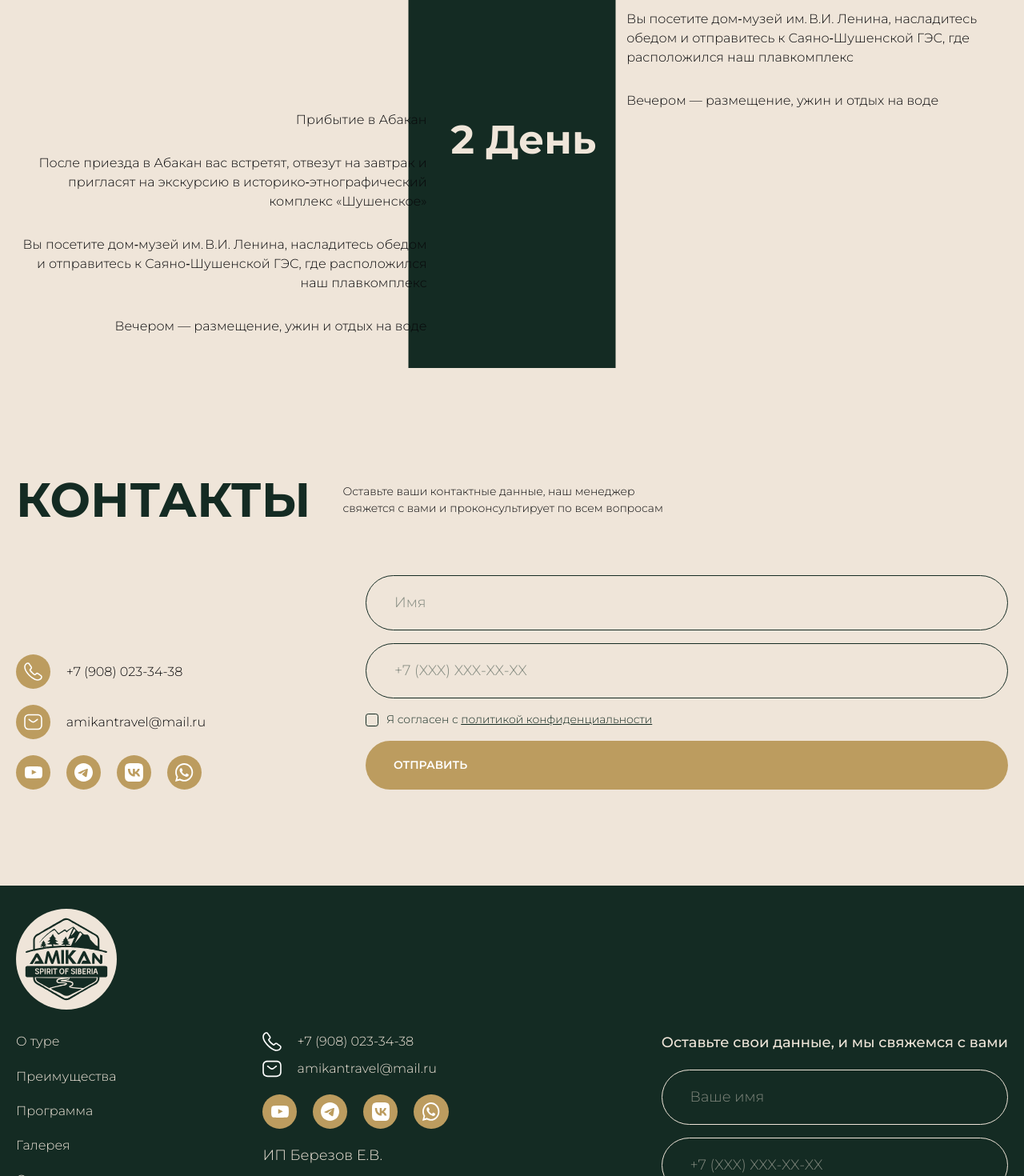
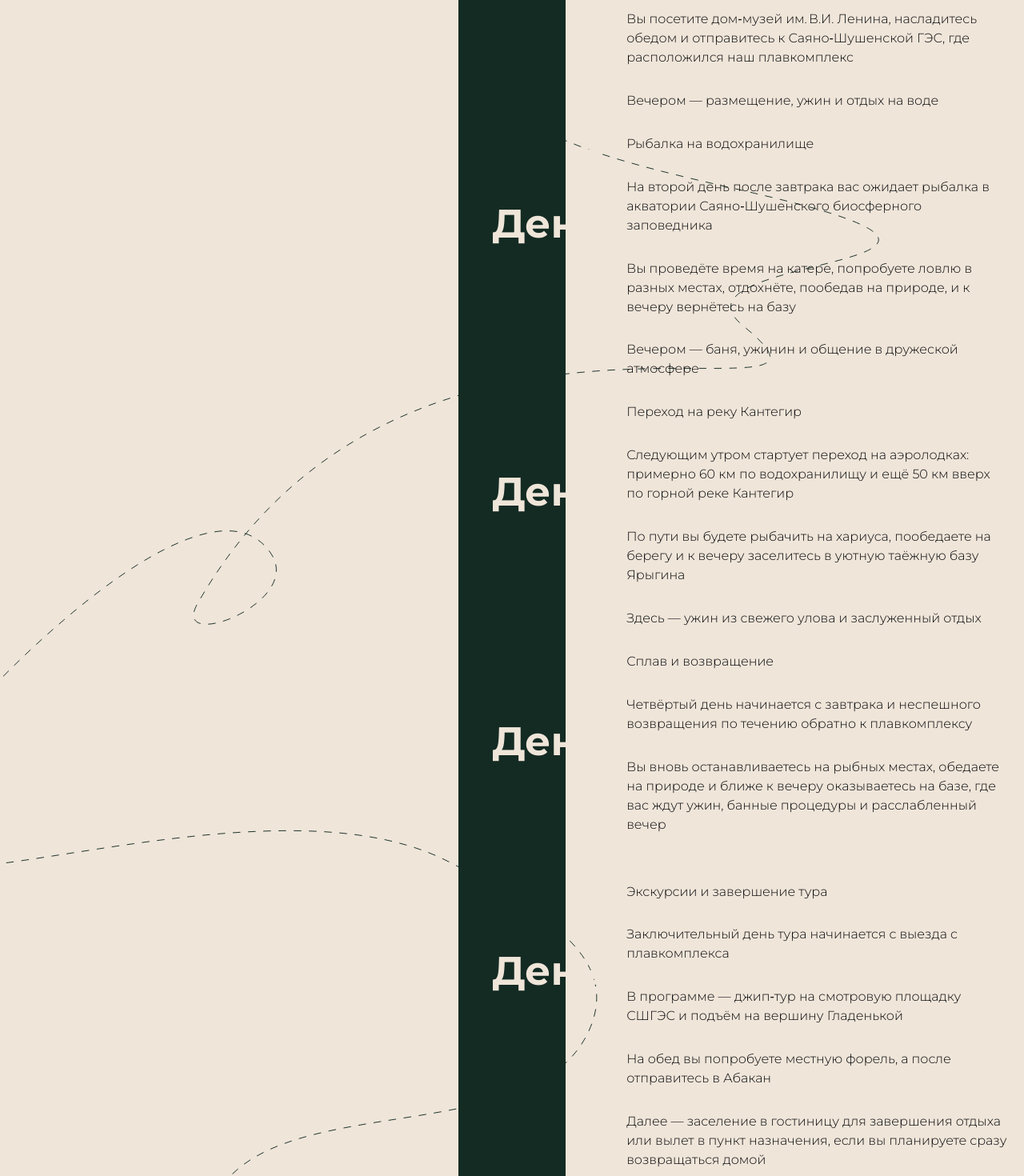
Before and after one commit to maxter-krsk/amikan-sibiria, a Next.js app: page / in a window 1280 px wide. Shown: the part 1540-3010 px from the top of the page at 80% size. Built offline with nearby package versions, Linux system fonts and the light colour scheme.

Commit message:
feat: Добавил маппинг по дням туров | Добавил декоративную линию на фон & начал адаптировать

```diff
--- a/src/app/components/sections/Tour/Tour.tsx
+++ b/src/app/components/sections/Tour/Tour.tsx
@@ -1,54 +1,86 @@
 import t from "@/app/styles/modules/typography.module.css";
+import { act } from "react";
 export default function Tour() {
+  const tour = [
+    {
+      day: "1 День",
+      title: "Прибытие в Абакан",
+      activities: [
+        "После приезда в Абакан вас встретят, отвезут на завтрак и пригласят на экскурсию в историко‑этнографический комплекс «Шушенское»",
+        "Вы посетите дом‑музей им. В.И. Ленина, насладитесь обедом и отправитесь к Саяно‑Шушенской ГЭС, где расположился наш плавкомплекс",
+        "Вечером — размещение, ужин и отдых на воде",
+      ],
+    },
+    {
+      day: "2 День",
+      title: "Рыбалка на водохранилище",
+      activities: [
+        "На второй день после завтрака вас ожидает рыбалка в акватории Саяно‑Шушенского биосферного заповедника",
+        "Вы проведёте время на катере, попробуете ловлю в разных местах, отдохнёте, пообедав на природе, и к вечеру вернётесь на базу",
+        "Вечером — баня, ужинин и общение в дружеской атмосфере",
+      ],
+    },
+    {
+      day: "3 День",
+      title: "Переход на реку Кантегир",
+      activities: [
+        "Следующим утром стартует переход на аэролодках: примерно 60 км по водохранилищу и ещё 50 км вверх по горной реке Кантегир",
+        "По пути вы будете рыбачить на хариуса, пообедаете на берегу и к вечеру заселитесь в уютную таёжную базу Ярыгина",
+        "Здесь — ужин из свежего улова и заслуженный отдых",
+      ],
+    },
+    {
+      day: "4 День",
+      title: "Сплав и возвращение",
+      activities: [
+        "Четвёртый день начинается с завтрака и неспешного возвращения по течению обратно к плавкомплексу",
+        "Вы вновь останавливаетесь на рыбных местах, обедаете на природе и ближе к вечеру оказываетесь на базе, где вас ждут ужин, банные процедуры и расслабленный вечер",
+      ],
+    },
+    {
+      day: "5 День",
+      title: "Экскурсии и завершение тура",
+      activities: [
+        "Заключительный день тура начинается с выезда с плавкомплекса",
+        "В программе — джип‑тур на смотровую площадку СШГЭС и подъём на вершину Гладенькой",
+        "На обед вы попробуете местную форель, а после отправитесь в Абакан",
+        "Далее — заселение в гостиницу для завершения отдыха или вылет в пункт назначения, если вы планируете сразу возвращаться домой",
+      ],
+    },
+  ];
+
   return (
-    <section className="relative py-10">
+    <section
+      className="relative py-10 bg-cover bg-no-repeat [background-position:-230px_top]"
+      style={{ backgroundImage: "url('/icons/ui/background-line.svg')" }}
+    >
       <div
         aria-hidden
-        className="pointer-events-none absolute inset-y-0 left-1/2 -translate-x-1/2 w-[259px] bg-darkGreen z-0"
+        className="pointer-events-none absolute inset-y-0 left-5 md:left-1/2 md:-translate-x-1/2 w-[48px] md:w-[134px] desk:w-[259px] bg-darkGreen z-0"
       />
       <div className="container relative z-10">
         <h1
-          className={`${t.heading} font-bold uppercase text-darkGreen w-[50%]`}
+          className={`${t.heading} text-right md:text-left font-bold uppercase text-darkGreen md:w-[50%]`}
         >
           Программа тура
         </h1>
-        <div className="ml-auto max-w-[52%] flex gap-[2.5rem] md:gap-[1.87rem] desk:gap-[3.12rem]">
-          <p className="font-bold text-beige text-[3.12rem] text-right">
-            День 1
-          </p>
-          <div className="flex flex-col gap-[1.87rem]">
-            <p>Прибытие в Абакан</p>
-            <p>
-              После приезда в Абакан вас встретят, отвезут на завтрак и
-              пригласят на экскурсию в историко‑этнографический комплекс
-              «Шушенское»
+        {tour.map((touritem, i) => (
+          <div
+            key={i}
+            className="ml-auto max-w-[52%] flex gap-[2.5rem] md:gap-[1.87rem] desk:gap-[3.12rem]"
+          >
+            <p className="font-bold text-beige text-[3.12rem] text-right">
+              {touritem.day}
             </p>
-            <p>
-              Вы посетите дом‑музей им. В.И. Ленина, насладитесь обедом и
-              отправитесь к Саяно‑Шушенской ГЭС, где расположился наш
-              плавкомплекс
-            </p>
-            <p>Вечером — размещение, ужин и отдых на воде</p>
+            <div className="flex flex-col gap-[1.87rem]">
+              <p>{touritem.title}</p>
+              <p>{touritem.activities[0]}</p>
+              <p>{touritem.activities[1]}</p>
+              <p>{touritem.activities[2]}</p>
+              <p>{touritem.activities[3]}</p>
+            </div>
           </div>
-        </div>
-
-        <div className="mr-auto max-w-[80%] pr-4 flex gap-[2.5rem] md:gap-[1.87rem] desk:gap-[3.12rem]">
-          <div className="flex flex-col gap-[1.87rem] text-right">
-            <p>Прибытие в Абакан</p>
-            <p>
-              После приезда в Абакан вас встретят, отвезут на завтрак и
-              пригласят на экскурсию в историко‑этнографический комплекс
-              «Шушенское»
-            </p>
-            <p>
-              Вы посетите дом‑музей им. В.И. Ленина, насладитесь обедом и
-              отправитесь к Саяно‑Шушенской ГЭС, где расположился наш
-              плавкомплекс
-            </p>
-            <p>Вечером — размещение, ужин и отдых на воде</p>
-          </div>
-          <p className="font-bold text-beige text-[3.12rem] w-full">2 День</p>
-        </div>
+        ))}
       </div>
     </section>
   );
```
